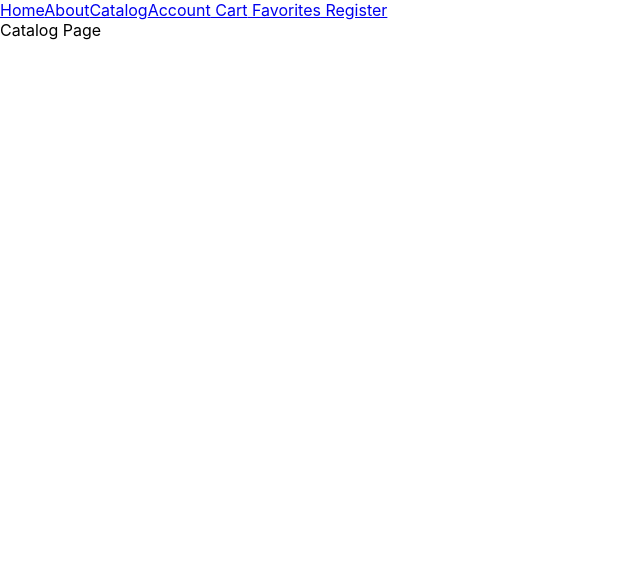
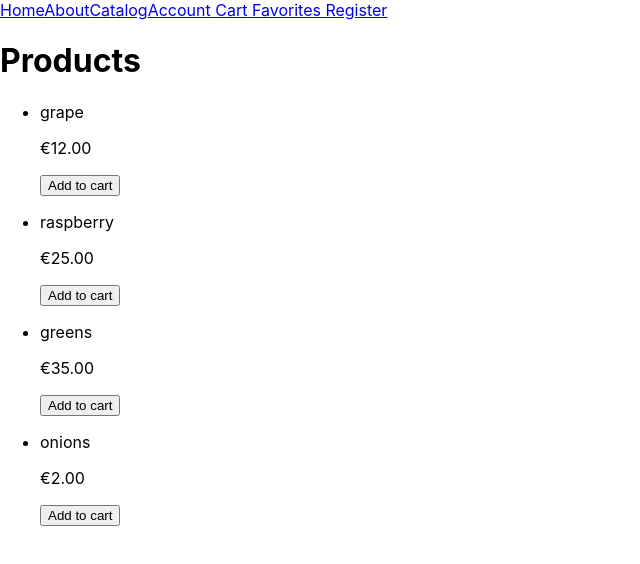
Before and after one commit to NatalyOsadcha/TeamChallenge-frontend, a React (Create React App) app: page /TeamChallenge-frontend/catalog in a window 1280 px wide. Shown: the top 564 px of the page, without its empty margins (0-640 px from the left). Built offline with nearby package versions, Linux system fonts and the light colour scheme.

Commit message:
added logic to add products to cart

```diff
--- a/src/components/App/App.jsx
+++ b/src/components/App/App.jsx
@@ -21,6 +21,7 @@ export const App = () => {
       //   color: '#010101',
       // }}
     >
+
       <nav>
         <Link to="/">Home</Link>
         <Link to="/about">About</Link>
@@ -42,7 +43,8 @@ export const App = () => {
         <Route path="/register" element={<RegisterPage />} />
         <Route path="*" element={<NotFoundPage />} />
         <Route />
-      </Routes>
+        </Routes>
+
     </div>
   );
 };
--- /dev/null
+++ b/src/components/Product/Product.jsx
@@ -0,0 +1,58 @@
+import { useContext } from 'react';
+import { StoreContext } from '../../context/StoreContext';
+import FormatCurrency from 'helpers/FormatCurrency';
+
+export default function Product({ item }) {
+  const { id, productName, productPrice } = item;
+  const {
+    increaseCartQuantity,
+    getItemQuantity,
+    decreaseCartQuantity,
+    removeFromCart,
+    updateCartItemQuantity,
+  } = useContext(StoreContext);
+  // const cartItemAmount = cartItems[id];
+  const quantity = getItemQuantity(id);
+
+  const handleInputChange = e => {
+    const newValue = e.target.value;
+    if (newValue.length <= 3) {
+      updateCartItemQuantity(id, Number(newValue) || 1);
+    }
+  };
+
+  return (
+    <li key={id}>
+      <p>{productName}</p>
+      <p> {FormatCurrency(productPrice)}</p>
+      {quantity === 0 ? (
+        <button type="button" onClick={() => increaseCartQuantity(id)}>
+          Add to cart
+        </button>
+      ) : (
+        <div>
+          <button type="button" onClick={() => decreaseCartQuantity(id)}>
+            -
+          </button>
+          <span>
+            <input
+              type="number"
+              min="0.1"
+              max="99"
+              value={quantity}
+              onChange={handleInputChange}
+            />
+            <span>kg</span>
+          </span>
+          <button type="button" onClick={() => increaseCartQuantity(id)}>
+            +
+          </button>
+          <button type="button" onClick={() => removeFromCart(id)}>
+            &times;
+          </button>
+          <p>{FormatCurrency(productPrice * quantity)}</p>
+        </div>
+      )}
+    </li>
+  );
+}
--- /dev/null
+++ b/src/components/hooks/useLocalStorage.jsx
@@ -0,0 +1,17 @@
+import { useEffect, useState } from 'react';
+
+export default function useLocalStorage(key, initialValue) {
+  const [value, setValue] = useState(getValueState);
+
+  function getValueState() {
+    const jsonValue = localStorage.getItem(key);
+    return jsonValue ? JSON.parse(jsonValue) : initialValue;
+  }
+
+  useEffect(() => {
+     if (value !== null) {
+      localStorage.setItem(key, JSON.stringify(value));
+    };
+  }, [key, value]);
+  return [value, setValue];
+}
--- /dev/null
+++ b/src/context/StoreContext.jsx
@@ -0,0 +1,106 @@
+import { createContext, useContext } from 'react';
+import useLocalStorage from 'components/hooks/useLocalStorage';
+
+export const StoreContext = createContext();
+
+export function useStoreCart() {
+  return useContext(StoreContext);
+}
+
+export function StoreContextProvider({ children }) {
+  const [cartItems, setCartItems] = useLocalStorage('cartItems', []);
+  const cartQuantity = cartItems.reduce(
+    (quantity, item) => item.quantity + quantity,
+    0
+  );
+
+  // To get quantity of products
+  function getItemQuantity(id) {
+    const foundItem = cartItems.find(item => item.id === id);
+    return foundItem ? foundItem.quantity : 0;
+  }
+
+  // To increase quantity of product
+  function increaseCartQuantity(id) {
+    setCartItems(currentItems => {
+      if (currentItems.find(item => item.id === id) == null) {
+        return [...currentItems, { id, quantity: 1 }];
+      } else {
+        return currentItems.map(item => {
+          if (item.id === id) {
+            const updatedValue = Math.max(
+              parseFloat((item.quantity + 0.1).toFixed(1)),
+              0
+            );
+            return { ...item, quantity: updatedValue };
+          } else {
+            return item;
+          }
+        });
+      }
+    });
+  }
+
+   // To decrease quantity of product
+  function decreaseCartQuantity(id) {
+    setCartItems(currentItems => {
+      const foundItem = currentItems.find(item => item.id === id);
+      if (foundItem.quantity === 0.1) {
+        return currentItems.filter(item => item.id !== id);
+      } else {
+        return currentItems.map(item => {
+          if (item.id === id) {
+            const updatedValue = Math.max(
+              parseFloat((item.quantity - 0.1).toFixed(1)),
+              0
+            );
+            return { ...item, quantity: updatedValue };
+          } else {
+            return item;
+          }
+        });
+      }
+    });
+  }
+
+  // To remove product from cart
+  function removeFromCart(id) {
+    const newCartItems = cartItems.filter(item => item.id !== id);
+    return setCartItems(newCartItems);
+  }
+
+  // To input quantity of products manually
+  function updateCartItemQuantity(id, newQuantity) {
+     setCartItems(currentItems => {
+
+        return currentItems.map(item => {
+          if (item.id === id) {
+            const updatedValue = Math.max(
+              parseFloat((newQuantity).toFixed(1)),
+              0
+            );
+            return { ...item, quantity: updatedValue };
+          } else {
+            return item;
+          }
+        });
+      }
+    );
+  }
+
+  const contextValue = {
+    cartItems,
+    getItemQuantity,
+    increaseCartQuantity,
+    decreaseCartQuantity,
+    removeFromCart,
+    updateCartItemQuantity,
+    cartQuantity,
+  };
+
+  return (
+    <StoreContext.Provider value={contextValue}>
+      {children}
+    </StoreContext.Provider>
+  );
+}
--- /dev/null
+++ b/src/helpers/FormatCurrency.jsx
@@ -0,0 +1,8 @@
+const CURRENCY_FORMATTER = new Intl.NumberFormat(undefined, {
+  currency: 'EUR',
+  style: 'currency',
+});
+
+export default function FormatCurrency(number) {
+  return CURRENCY_FORMATTER.format(number);
+}
--- a/src/index.js
+++ b/src/index.js
@@ -2,12 +2,15 @@ import React from 'react';
 import ReactDOM from 'react-dom/client';
 import { App } from 'components/App/App';
 import { BrowserRouter } from 'react-router-dom';
+import { StoreContextProvider }  from '../src/context/StoreContext';
 import './index.css';
 
 ReactDOM.createRoot(document.getElementById('root')).render(
   <React.StrictMode>
-  <BrowserRouter basename="/TeamChallenge-frontend">
-  <App />
-</BrowserRouter>
+    <BrowserRouter basename="/TeamChallenge-frontend">
+      <StoreContextProvider>
+        <App />
+      </StoreContextProvider>
+    </BrowserRouter>
   </React.StrictMode>
 );
--- a/src/pages/CartPage/CartPage.jsx
+++ b/src/pages/CartPage/CartPage.jsx
@@ -1,5 +1,43 @@
+import { useNavigate } from 'react-router-dom';
+import products from '../../products'; /// To change on request to BackEnd
+import { useStoreCart } from 'context/StoreContext';
+import FormatCurrency from 'helpers/FormatCurrency';
+import Product from '../../components/Product/Product';
+
 export default function CartPage() {
+  const navigate = useNavigate();
+  const { cartItems } = useStoreCart();
   return (
-    <div>CartPage</div>
-  )
+    <div>
+      <h1>Your cart</h1>
+
+      {cartItems && cartItems.length !== 0 ? (
+        <div>
+          <ul>
+            {cartItems.map(cartItem => {
+              if (cartItems && cartItems[cartItem.id] !== 0) {
+                const item = products.find(i => i.id === cartItem.id);
+                return <Product key={item.id} item={item} />;
+              }
+              return null;
+            })}
+          </ul>
+          <h3>
+            Total price:
+            {FormatCurrency(
+              cartItems.reduce((total, cartItem) => {
+                const item = products.find(i => i.id === cartItem.id);
+                return total + (item?.productPrice || 0) * cartItem.quantity;
+              }, 0)
+            )}
+          </h3>
+          <button type="button" onClick={() => navigate('/catalog')}>
+            Continue shopping
+          </button>
+        </div>
+      ) : (
+        <h2>Your cart is empty</h2>
+      )}
+    </div>
+  );
 }
--- a/src/pages/CatalogPage/CatalogPage.jsx
+++ b/src/pages/CatalogPage/CatalogPage.jsx
@@ -1,5 +1,15 @@
+import products from '../../products'; /// To change on request to BackEnd
+import Product from '../../components/Product/Product';
+
 export default function CatalogPage() {
   return (
-    <div>Catalog Page</div>
-  )
+    <>
+      <h1>Products</h1>
+      <ul>
+        {products.map(item => (
+          <Product item={item} key={item.id} />
+        ))}
+      </ul>
+    </>
+  );
 }
--- /dev/null
+++ b/src/products.js
@@ -0,0 +1,23 @@
+const products = [
+  {
+    id: 1,
+    productName: 'grape',
+    productPrice: 12,
+  },
+  {
+    id: 2,
+    productName: 'raspberry',
+    productPrice: 25,
+  },
+  {
+    id: 3,
+    productName: 'greens',
+    productPrice: 35,
+  },
+  {
+    id: 4,
+    productName: 'onions',
+    productPrice: 2,
+  },
+];
+export default products;
```
